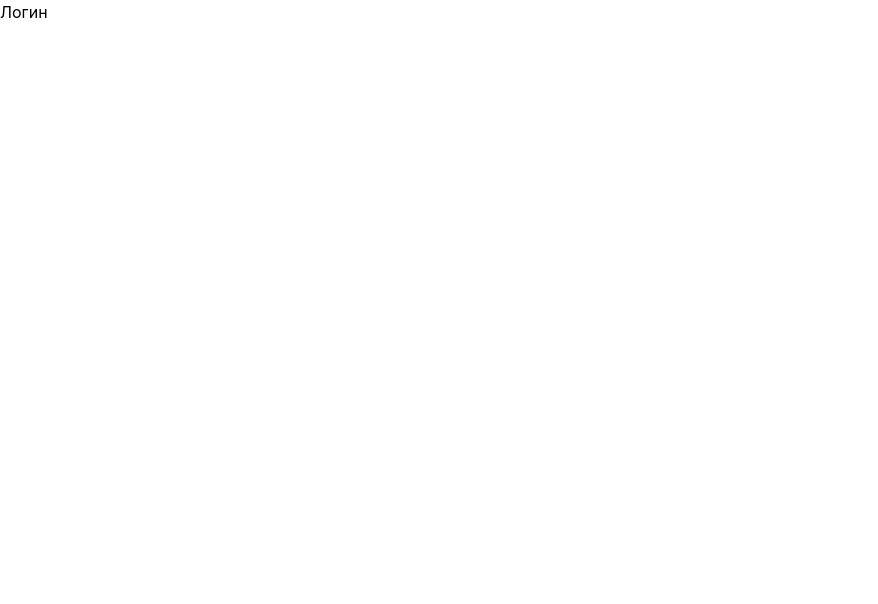
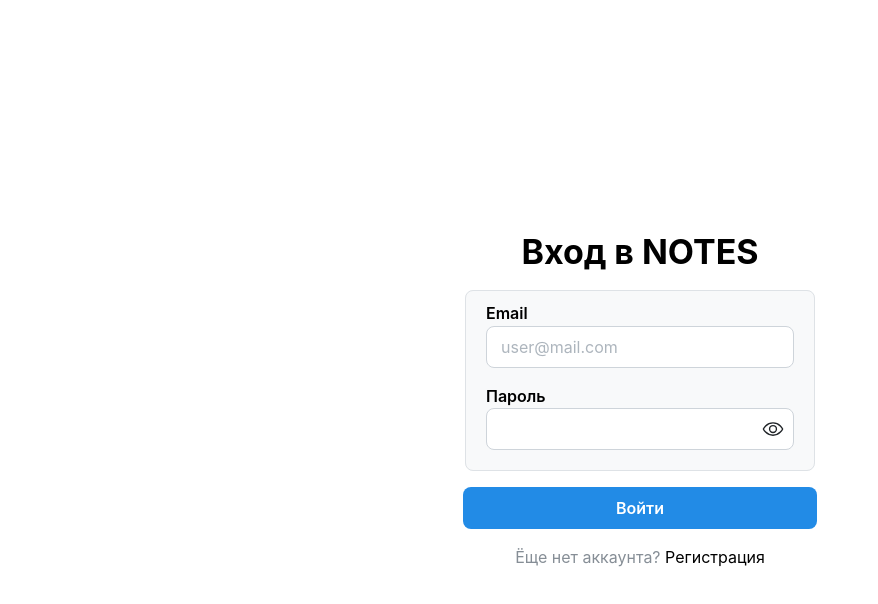
Before and after one commit to B1ZON-c0de/pet-notes, a React (Vite) app in the folder FE_PE/: page /auth/login in a window 1280 px wide. Shown: the top 604 px of the page, without its empty margins (0-878 px from the left). Built offline with nearby package versions, Linux system fonts and the light colour scheme.

Commit message:
feat: доабвил страцницу Логина

```diff
--- a/FE_PE/src/pages/auth/Login.tsx
+++ b/FE_PE/src/pages/auth/Login.tsx
@@ -1,5 +1,33 @@
+import { ROUTES } from "../../routes";
+import { BaseAuth } from "./BaseAuth";
+
+const descNav = {
+  textNav: "Ёще нет аккаунта?",
+  labelLink: "Регистрация",
+  path: ROUTES.register,
+};
+
+const loginFields = {
+  email: {
+    label: "Email",
+    initialValue: "",
+    placeholder: "user@mail.com",
+  },
+  password: {
+    label: "Пароль",
+    initialValue: "",
+  },
+};
+
 const Login = () => {
-  return <div>Логин</div>;
+  return (
+    <BaseAuth
+      pageLabel="Вход в NOTES"
+      submitLabel="Войти"
+      descNav={descNav}
+      fields={loginFields}
+    />
+  );
 };
 
 export default Login;
```
